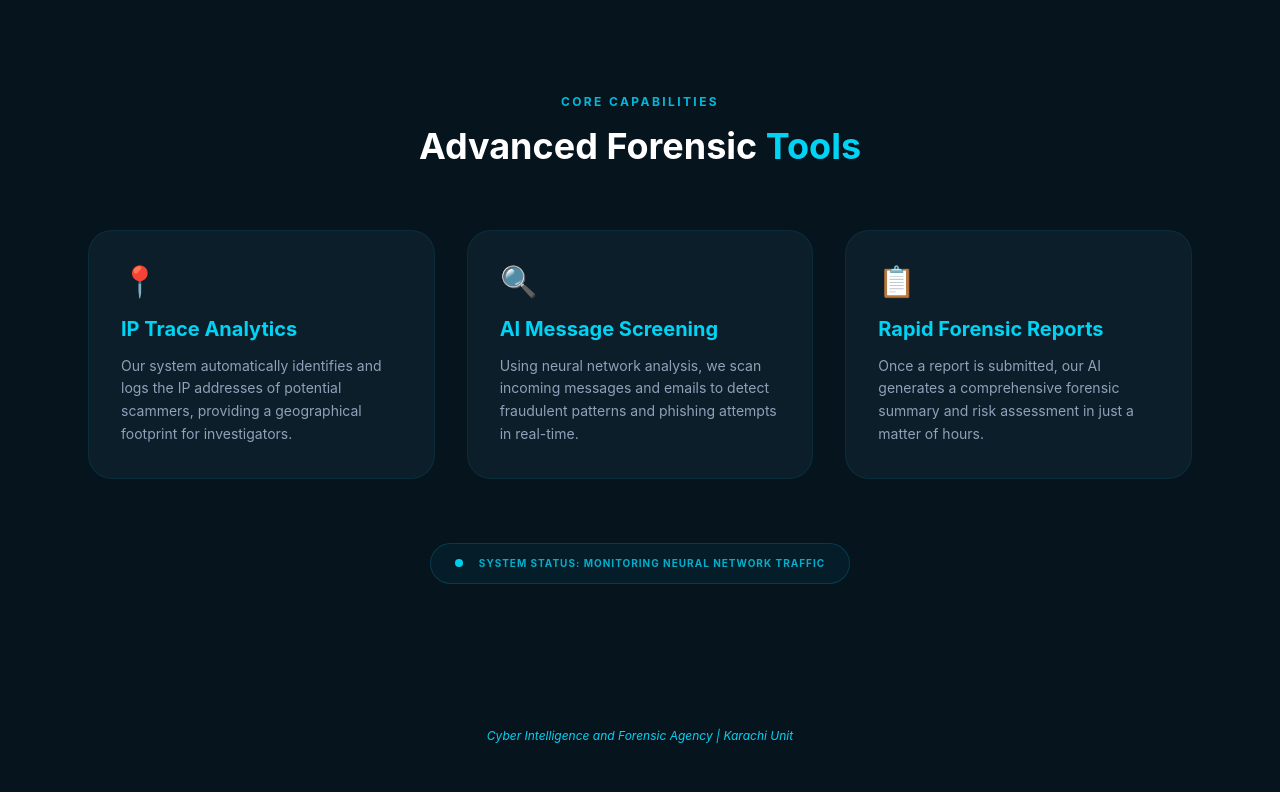
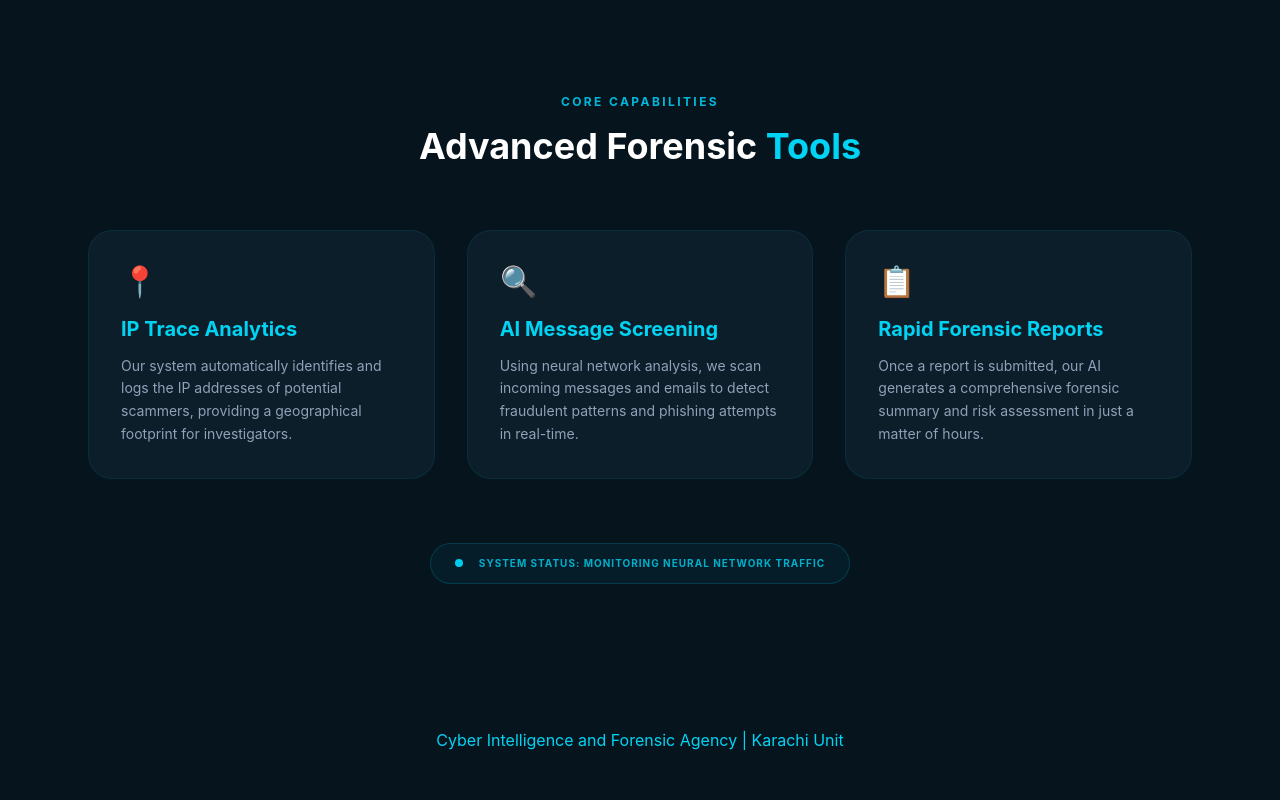
Before and after one commit to uroojzaidi709/Neural-Trace-v1, a React (Vite) app in the folder frontend/: page / in a window 1280 px wide. Shown: the part 1263-2063 px from the top of the page. Built offline with nearby package versions, Linux system fonts and the light colour scheme.

Commit message:
Restored project on fixed laptop and updated environment

```diff
--- a/frontend/src/LandingPage.jsx
+++ b/frontend/src/LandingPage.jsx
@@ -173,7 +173,7 @@ function LandingPage({ onNavigate }) {
 </section>
 
       {/* Footer */}
-      <footer className="py-12 text-center text-cyan-400 text-xs italic">
+      <footer className="py-12 text-center text-cyan-400 text-s semi-bold">
         Cyber Intelligence and Forensic Agency | Karachi Unit
       </footer>
     </div>
```
